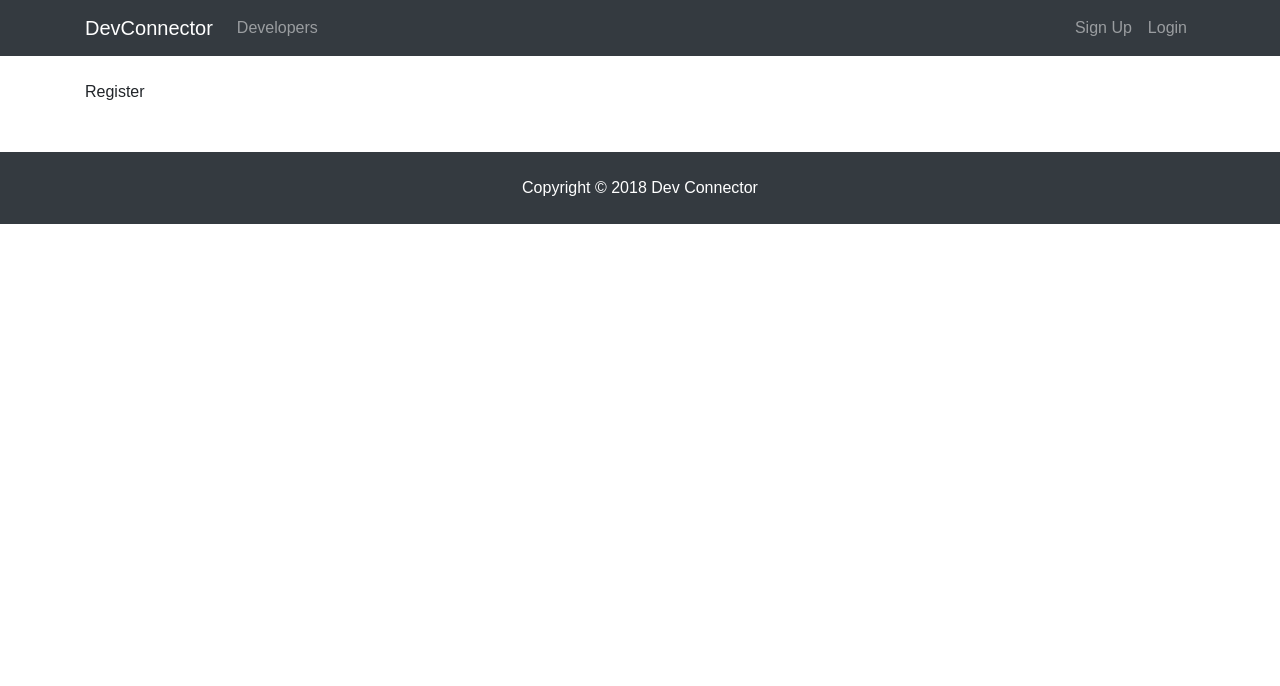
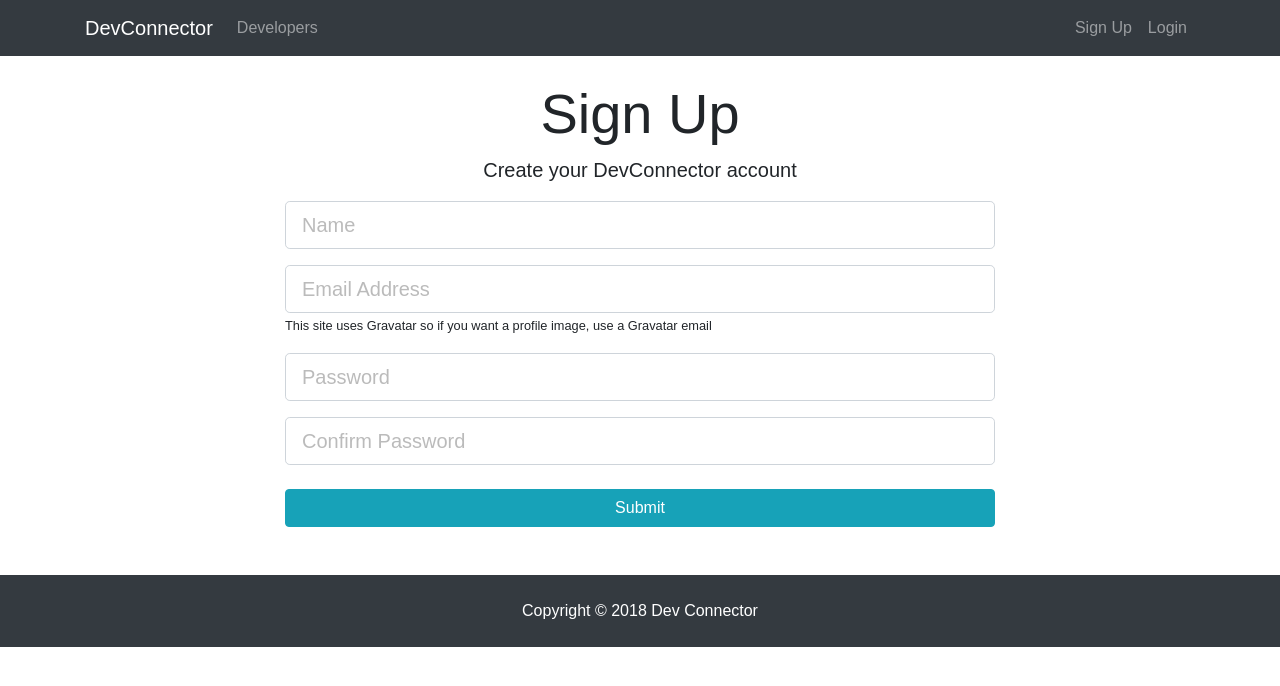
Before and after one commit to CodeSlaughter/devConnector, a React (Create React App) app in the folder client/: page /register in a window 1280 px wide. Shown: the top 686 px of the page. Built offline with nearby package versions, Linux system fonts and the light colour scheme.

Commit message:
register form creation

```diff
--- a/client/src/components/auth/Register.js
+++ b/client/src/components/auth/Register.js
@@ -1,11 +1,59 @@
 import React, { Component } from 'react'
 
 class Register extends Component {
+  constructor(){
+    super();
+    this.state = {
+      name: '',
+      email: '',
+      password: '',
+      password2: '',
+      errors: {}
+    };
+    this.onChange = this.onChange.bind(this);
+    this.onSubmit = this.onSubmit.bind(this);
+  }
+  onChange(e) {
+    this.setState({ [e.target.name]: e.target.value})
+  }
+  onSubmit(e) {
+    e.preventDefault();
+    const newUser = {
+      name: this.state.name,
+      email: this.state.email,
+      password: this.state.password,
+      password2: this.state.password2
+    }
+    console.log(newUser)
+  }
   render() {
     return (
-      <div>
-        Register
+      <div className="register">
+    <div className="container">
+      <div className="row">
+        <div className="col-md-8 m-auto">
+          <h1 className="display-4 text-center">Sign Up</h1>
+          <p className="lead text-center">Create your DevConnector account</p>
+          <form onSubmit={this.onSubmit}>
+            <div className="form-group">
+              <input type="text" className="form-control form-control-lg" placeholder="Name" name="name" value={this.state.name} onChange={this.onChange} />
+            </div>
+            <div className="form-group">
+              <input type="email" className="form-control form-control-lg" placeholder="Email Address" name="email" value={this.state.email} onChange={this.onChange} />
+              <small classNameName="form-text text-muted">This site uses Gravatar so if you want a profile image, use a Gravatar email</small>
+            </div>
+            <div className="form-group">
+              <input type="password" className="form-control form-control-lg" placeholder="Password" name="password" value={this.state.password} onChange={this.onChange} />
+            </div>
+            <div className="form-group">
+              <input type="password" className="form-control form-control-lg" placeholder="Confirm Password" name="password2" value={this.state.password2} onChange={this.onChange} />
+            </div>
+            <input type="submit" className="btn btn-info btn-block mt-4" />
+          </form>
+        </div>
       </div>
+    </div>
+  </div>
     )
   }
 }
```
